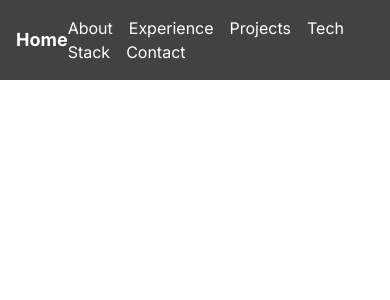
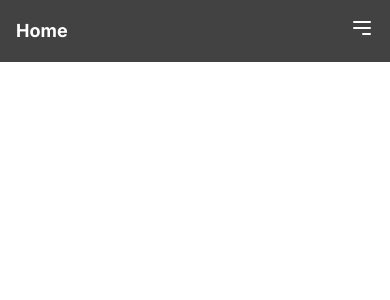
Before and after one commit to RemyXVX/Neil-s-Folio, a Next.js app: page /components/navbar in a window 390 px wide. Shown: the top 300 px of the page. Built offline with nearby package versions, Linux system fonts and the light colour scheme.

Commit message:
Face lift on navigationbar, added sticky and dynamic routing plus mobile dropdown

```diff
--- a/src/app/components/navbar/page.jsx
+++ b/src/app/components/navbar/page.jsx
@@ -1,31 +1,93 @@
+'use client'
+import React, { useState, useRef, useEffect } from 'react';
 import Link from 'next/link';
 
 const NavigationBar = () => {
+  const dropdownRef = useRef(null);
+  const [isOpen, setIsOpen] = useState(false);
+  const [isSticky, setIsSticky] = useState(false);
+
+  const toggleMenu = () => {
+    setIsOpen(!isOpen);
+  };
+
+  const closeMenu = () => {
+    setIsOpen(false);
+  };
+
+  const handleLinkClick = () => {
+    closeMenu();
+  };
+
+  useEffect(() => {
+    const handleClickOutside = (event) => {
+      if (dropdownRef.current && !dropdownRef.current.contains(event.target)) {
+        setIsOpen(false);
+      }
+    };
+    document.addEventListener('mousedown', handleClickOutside);
+    return () => {
+      document.removeEventListener('mousedown', handleClickOutside);
+    };
+  }, []);
+
+  useEffect(() => {
+    const handleScroll = () => {
+      setIsSticky(window.scrollY > 0);
+    };
+    window.addEventListener('scroll', handleScroll);
+  }, []);
+
+  const navigationItems = [
+    { label: 'About', id: 'about' },
+    { label: 'Experience', id: 'experience' },
+    { label: 'Projects', id: 'projects' },
+    { label: 'Tech Stack', id: 'techStack' },
+    { label: 'Contact', id: 'contact' },
+  ];
+
   return (
-    <nav className="bg-gray-800 p-4">
-      <div className="max-w-6xl mx-auto flex justify-between items-center">
+    <nav className={`bg-gray-800 p-4 z-10 ${isSticky ? 'sticky top-0' : ''}`}>
+      <div className="max-w-6xl mx-auto flex justify-between items-center relative">
         <div>
           <Link href="/">
-            <span className="text-white font-bold text-lg">Home</span>
+            <span className="text-white font-bold text-lg cursor-pointer">Home</span>
           </Link>
         </div>
-        <div className="space-x-4">
-          <Link href="#about">
-            <span className="text-white hover:text-gray-300">About</span>
-          </Link>
-          <Link href="#experience">
-            <span className="text-white hover:text-gray-300">Experience</span>
-          </Link>
-          <Link href="#projects">
-            <span className="text-white hover:text-gray-300">Projects</span>
-          </Link>
-          <Link href="#tech-stack">
-            <span className="text-white hover:text-gray-300">Tech Stack</span>
-          </Link>
-          <Link href="#contact">
-            <span className="text-white hover:text-gray-300">Contact</span>
-          </Link>
+        <div className={`text-white hidden md:flex justify-between px-2`}>
+          <ul className="md:flex gap-8 px-2">
+            {navigationItems.map((item, index) => (
+              <li key={index} className="flex items-center justify-center hover:text-blue-600">
+                <Link href={`#${item.id}`} className="nav-link px-2" onClick={handleLinkClick}>{item.label}</Link>
+              </li>
+            ))}
+          </ul>
         </div>
+        <div className={`md:hidden ${isOpen ? 'hidden' : 'block'}`}>
+          <button onClick={toggleMenu} className="text-white hover:text-gray-300 focus:outline-none">
+            <svg className='w-6 h-6' fill='none' stroke='currentColor' viewBox='0 0 24 24' xmlns='http://www.w3.org/2000/svg'>
+              <path strokeLinecap='round' strokeLinejoin='round' strokeWidth='2' d='M4 6h16M4 12h16m-7 6h7'></path>
+            </svg>
+          </button>
+        </div>
+        {isOpen && (
+          <div className={`md:hidden ${isSticky ? 'sticky top-16' : ''}`} style={{ zIndex: 50 }}>
+            <svg className="w-6 h-6 text-white ml-2" fill="none" stroke="currentColor" viewBox="0 0 24 24" xmlns="http://www.w3.org/2000/svg">
+              <path strokeLinecap="round" strokeLinejoin="round" strokeWidth="2" d="M15 19l-7-7 7-7"></path>
+            </svg>
+          </div>
+        )}
+        {isOpen && (
+          <div ref={dropdownRef} className={`md:hidden absolute ${isSticky ? 'top-6' : 'top-6'} right-6 rounded-md opacity-95 bg-gray-600 z-50 hover:font-bold`}>
+            <ul>
+              {navigationItems.map((item, index) => (
+                <li key={index} className="p-4">
+                  <Link href={`#${item.id}`} className="nav-link text-white" onClick={handleLinkClick}>{item.label}</Link>
+                </li>
+              ))}
+            </ul>
+          </div>
+        )}
       </div>
     </nav>
   );
--- a/src/app/page.js
+++ b/src/app/page.js
@@ -6,12 +6,21 @@ import ProjectCard from "./pages/projects/page";
 
 export default function Home() {
   return (
-    <main className="flex min-h-screen flex-col items-center justify-between p-24">
-      <Header />
-      <NavigationBar />
-      <About />
-      <ProjectCard />
-      <Footer />
+    <main
+      className="px-4 md:px-8 lg:px-16 xl:px-72"
+      style={{ backgroundImage: `url(/assets/abstart.png)` }}
+    >
+      <div className="bg-black bg-opacity-50 min-h-screen">
+        <div className="container mx-auto">
+          <Header />
+          <NavigationBar />
+          <div className="bg-white p-2 md:p-4 lg:p-8 xl:p-12 shadow-lg">
+            <About />
+            <ProjectCard />
+            <Footer />
+          </div>
+        </div>
+      </div>
     </main>
   );
 }
```
Also changed, not shown: public/assets/subrandom.jpeg (added).
